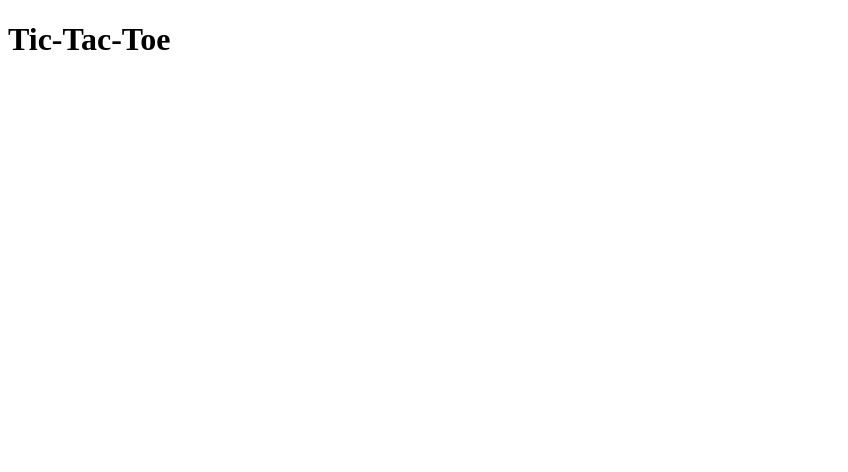
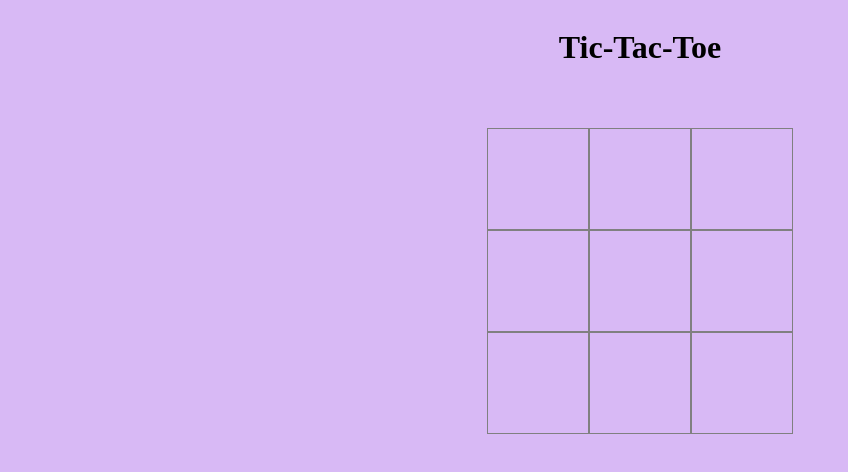
Before and after one commit to samuelfox1/tic-tac-totally-awesome, a plain HTML site: page index.html in a window 1280 px wide. Shown: the whole page, without its empty margins (0-848 px from the left). Drawn offline with Linux system fonts and the light colour scheme.

Commit message:
add: stylesheet and styling

```diff
--- /dev/null
+++ b/assets/style.css
@@ -0,0 +1,22 @@
+body {
+    background-color: rgba(137, 43, 226, 0.329);
+    display: flex;
+    flex-direction: column;
+    align-items: center;
+}
+/* #board {
+} */
+
+.row {
+    display: flex;
+}
+
+.box {
+    height:100px;
+    width:100px;
+    border: solid grey 1px ;
+    display: flex;
+    align-items: center;
+    justify-content: center;
+    font-size: 3em;
+}
--- a/index.html
+++ b/index.html
@@ -5,6 +5,7 @@
     <meta charset="UTF-8">
     <meta http-equiv="X-UA-Compatible" content="IE=edge">
     <meta name="viewport" content="width=device-width, initial-scale=1.0">
+    <link rel="stylesheet" href="./assets/style.css">
     <title>Document</title>
 </head>
 
```
